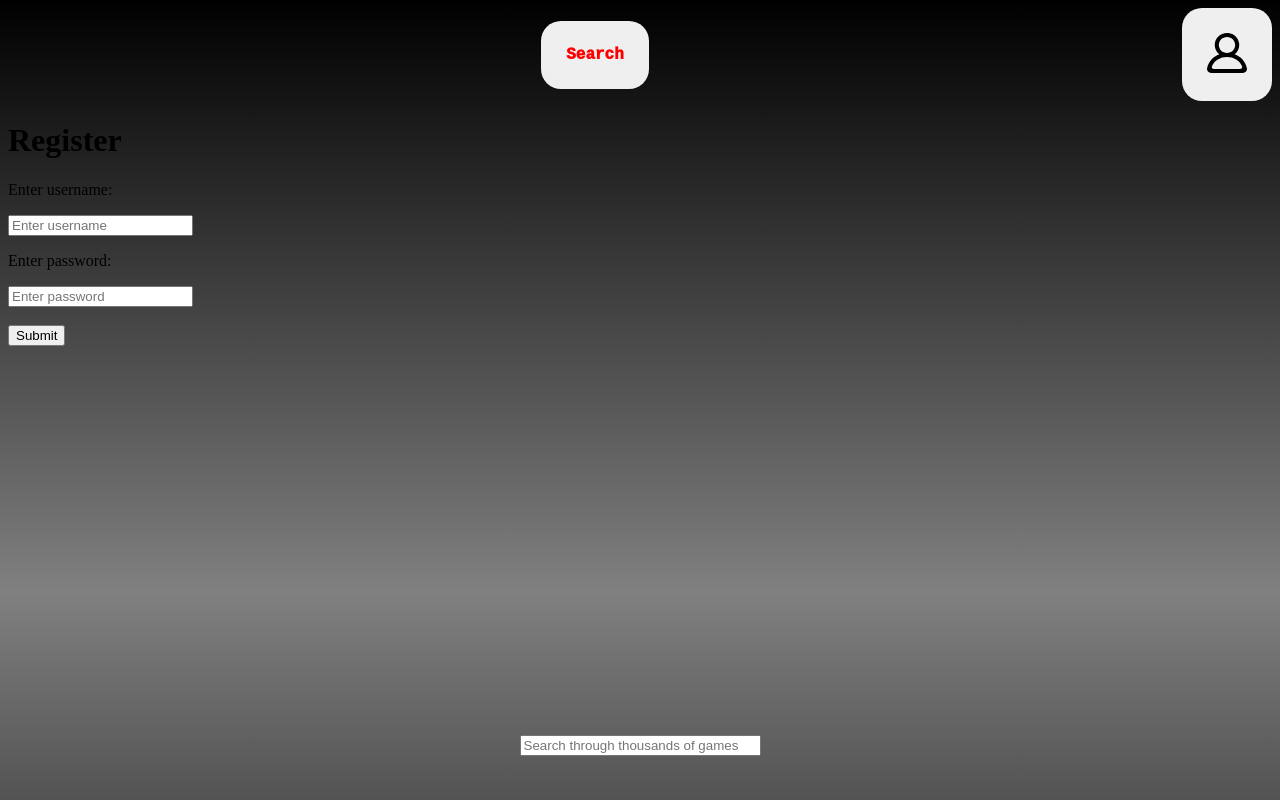
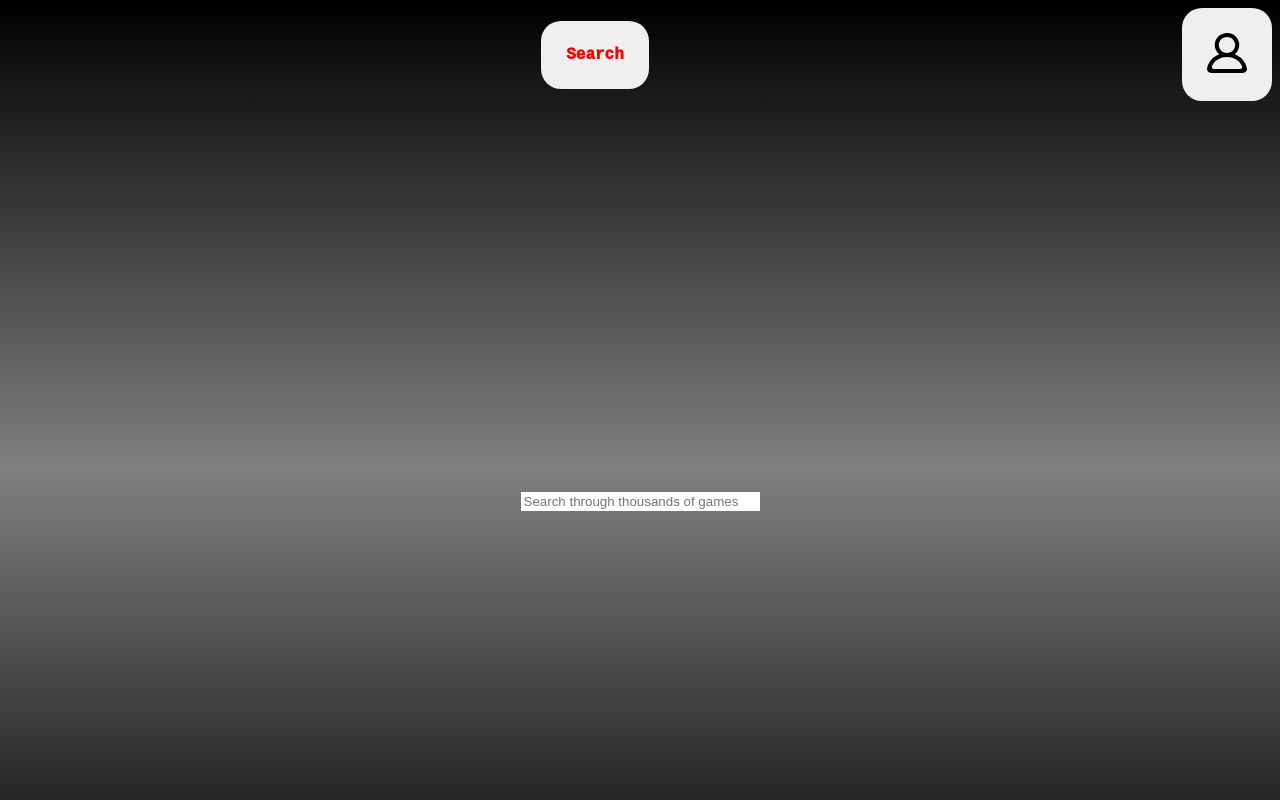
Before and after one commit to TheBaNoNa123/gameLibrary, a React (Vite) app in the folder game-library/: page / in a window 1280 px wide. Shown: the top 800 px of the page. Built offline with nearby package versions, Linux system fonts and the light colour scheme; no server answers.

Commit message:
Updated login route

```diff
--- a/game-library/src/App.jsx
+++ b/game-library/src/App.jsx
@@ -32,7 +32,6 @@ const App = () => {
     <main>
       <div className="wrapper">
         <NavBar />
-        <Register />
         <Search />
 
         <section>
--- a/game-library/src/Components/Login.jsx
+++ b/game-library/src/Components/Login.jsx
@@ -1,13 +1,14 @@
 import React, { useState } from 'react'
-
+import { Navigate, useNavigate } from 'react-router-dom';
 const Login = () => {
 
     const [username, setUsername] = useState("");
     const [password, setPassword] = useState("");
 
     const loginEndPoint = "http://localhost:8080/server/login";
+    const navigate = useNavigate();
 
-    const handleLogin = async(e) =>{
+    const handleLogin = async(e) => {
         e.preventDefault();
 
         const sendLogin = await fetch(loginEndPoint, {
@@ -22,10 +23,15 @@ const Login = () => {
 
 
         })
+        if(!sendLogin.ok){
+            console.log(`HTTP ERROR: STATUS ${sendLogin.status}`);
+            return;
+        }
 
         const token = await sendLogin.json();
 
         console.log(JSON.stringify(token));
+        navigate("/");
     }
 
 
```
